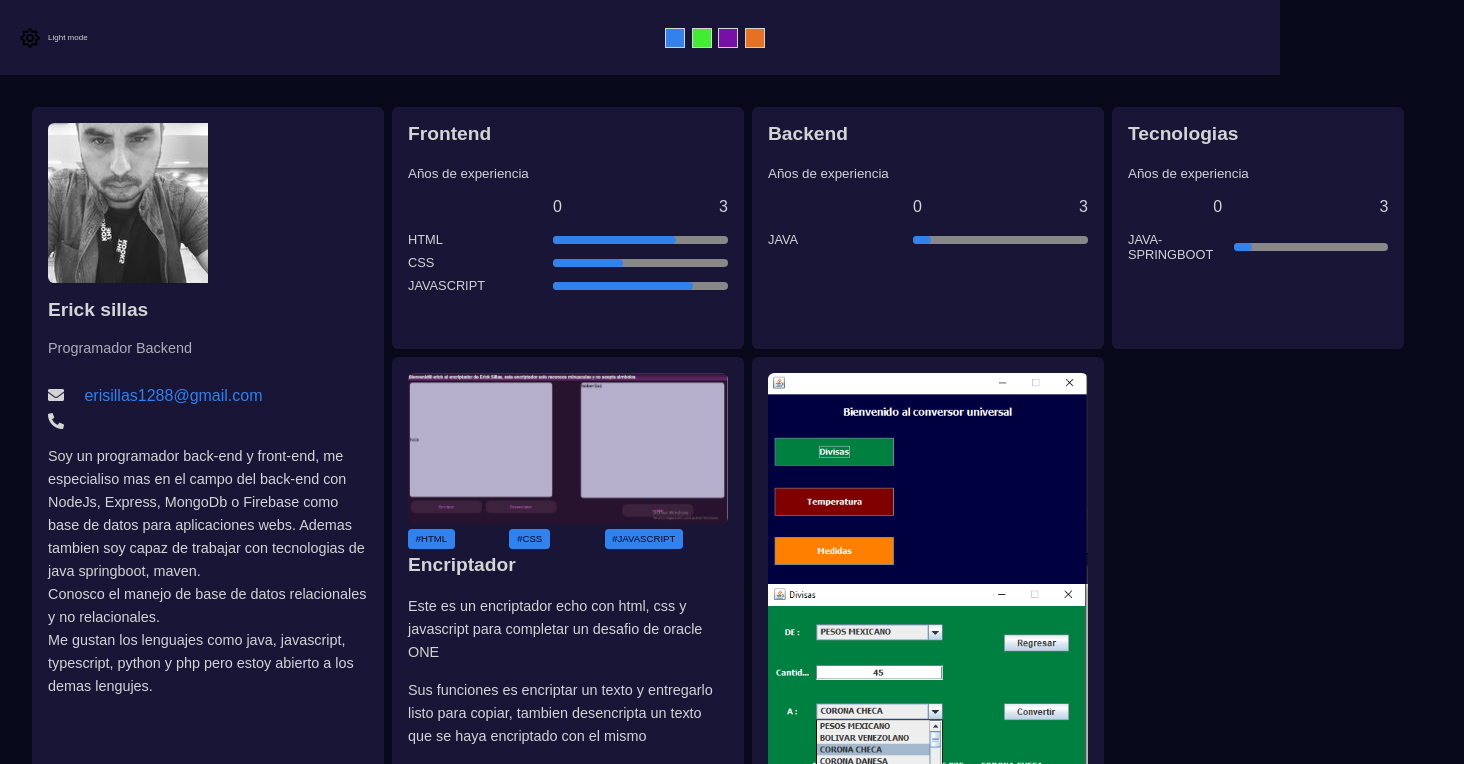
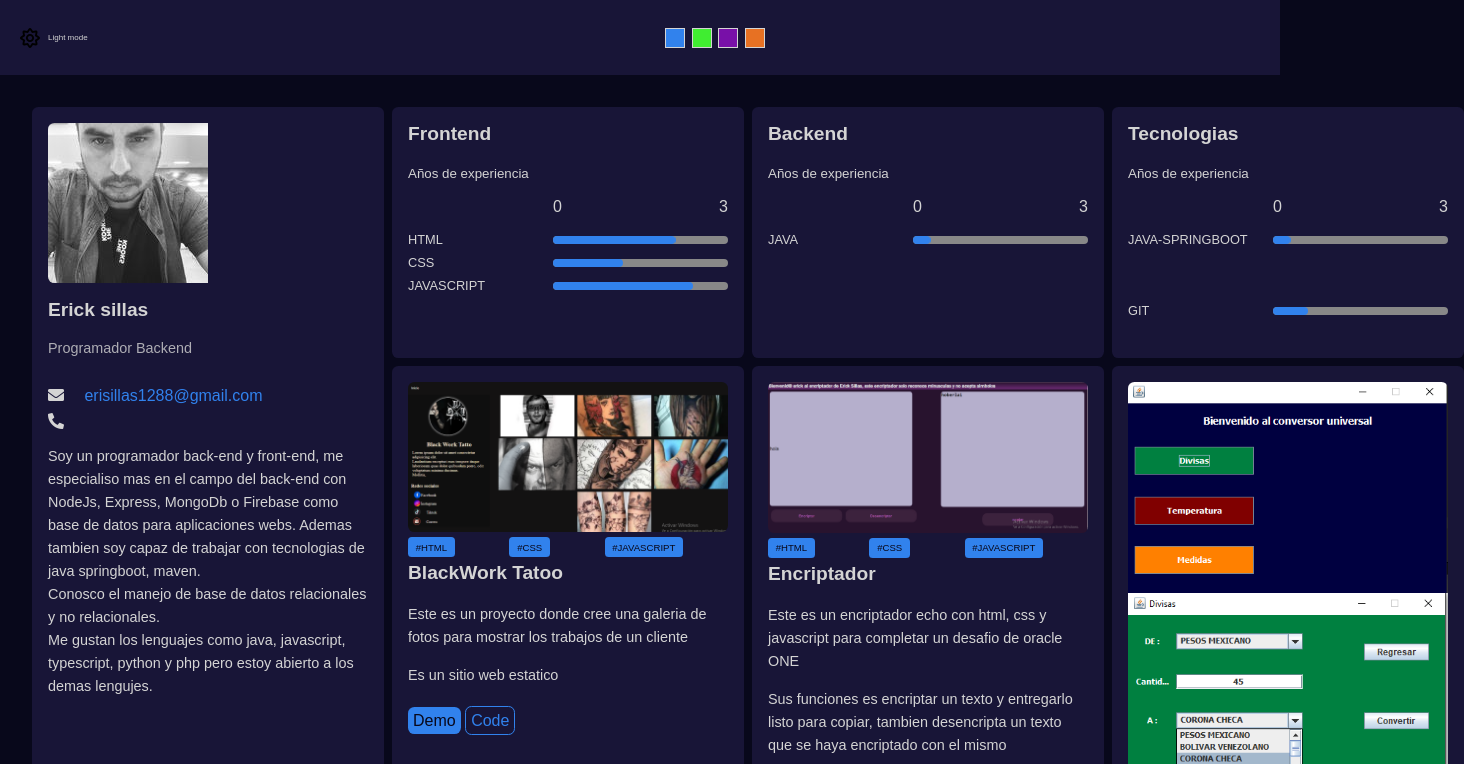
Before and after one commit to erickst1209/Portafolio, a plain HTML site: page index.html in a window 1280 px wide. Shown: the top 764 px of the page, 1464 px wide, since content can reach past the window. Drawn offline with Linux system fonts and the light colour scheme.

Commit message:
se agrego un proyecto nuevo

```diff
--- a/index.html
+++ b/index.html
@@ -144,8 +144,34 @@
               </div>
             </div>
           </div>
+          <div class="skills">
+            <div class="skills__item">
+                <p class="skills__tech">GIT</p>
+                <div class="skills__bar skills__bar--20"></div>
+              </div>
+            </div>
+          </div>
         </article>
         <!-- tarjetas de proyectos -->
+        <article class="card card--project">
+          <div class="card__image-container">
+            <img src="./assets/images/bwt.png" alt="landing page" class="card__image">
+          </div>
+          <div class="proyect">
+            <div class="proyect__tags">
+              <span class="proyect__tag">#HTML</span>
+              <span class="proyect__tag">#CSS</span>
+              <span class="proyect__tag">#JAVASCRIPT</span>
+            </div>
+          </div>
+          <h2 class="card__title">BlackWork Tatoo</h2>
+          <p class="card__text">Este es un proyecto donde cree una galeria de fotos para mostrar los trabajos de un cliente</p>
+          <p class="card__text">Es un sitio web estatico</p>
+          <div class="bottons">
+            <a href="https://devst.online/Bwt/" class="button button--primary" target="_blank">Demo</a>
+            <a href="https://github.com/erickst1209/Bwt.git" class="button button--ghost" target="_blank">Code</a>
+          </div>
+        </article>
         <article class="card card--project">
           <div class="card__image-container">
             <img src="./assets/images/encriptador.png" alt="landing page" class="card__image">
@@ -181,7 +207,6 @@
           <p class="card__text">Este conversor tiene varias funciones: conversor de divisas, medidas, temperatura y medidas.</p>
           <p class="card__text">Es un proyecto creado en java, el cual tiene que ser ejecutado por una maquina virtual.</p>
           <div class="bottons">
-
             <a href="https://github.com/erickst1209/G5-AluraLatam-challenger-Conversor-java.git" class="button button--ghost" target="_blank">Code</a>
           </div>
         </article>
```
Also changed, not shown: assets/images/bwt.png (added).
